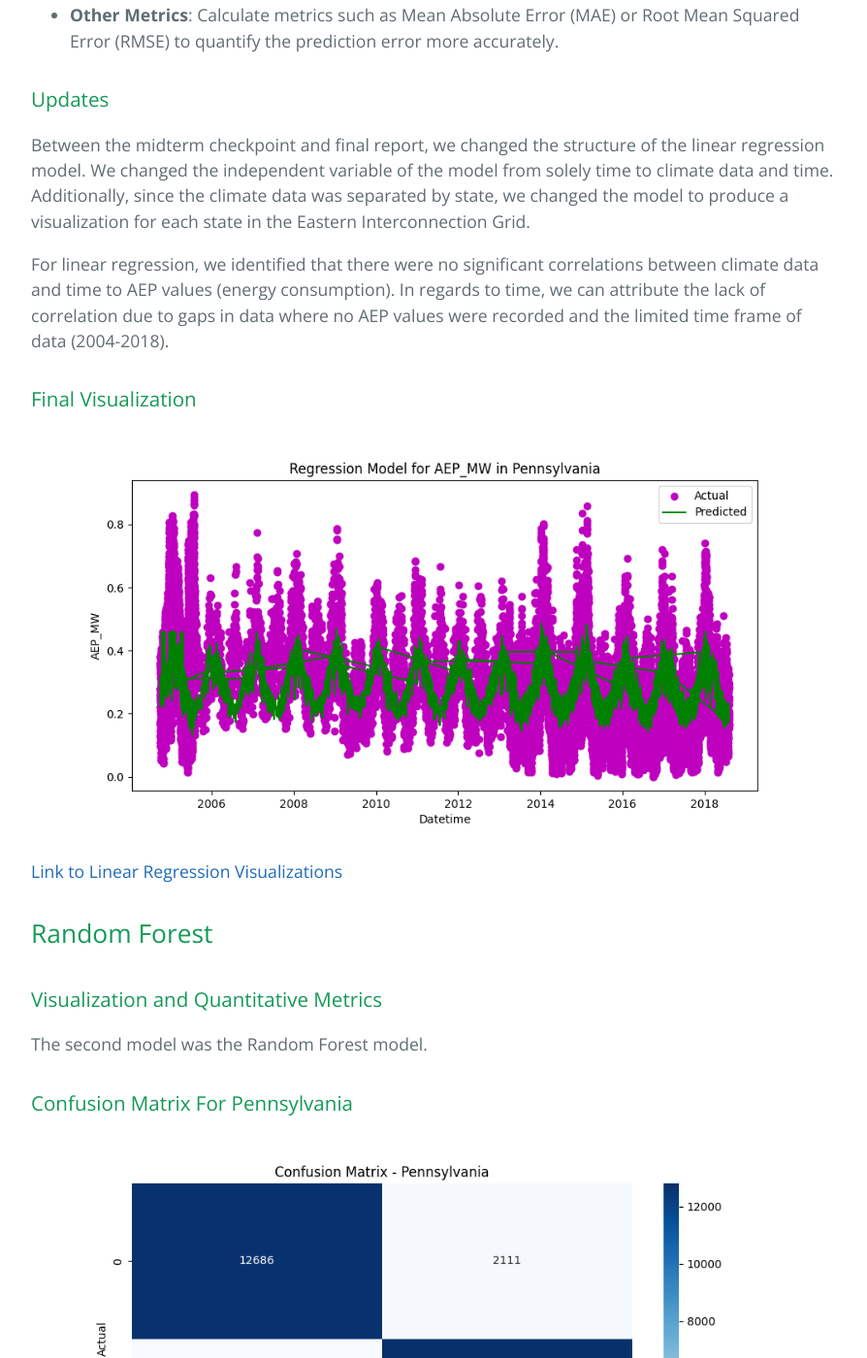
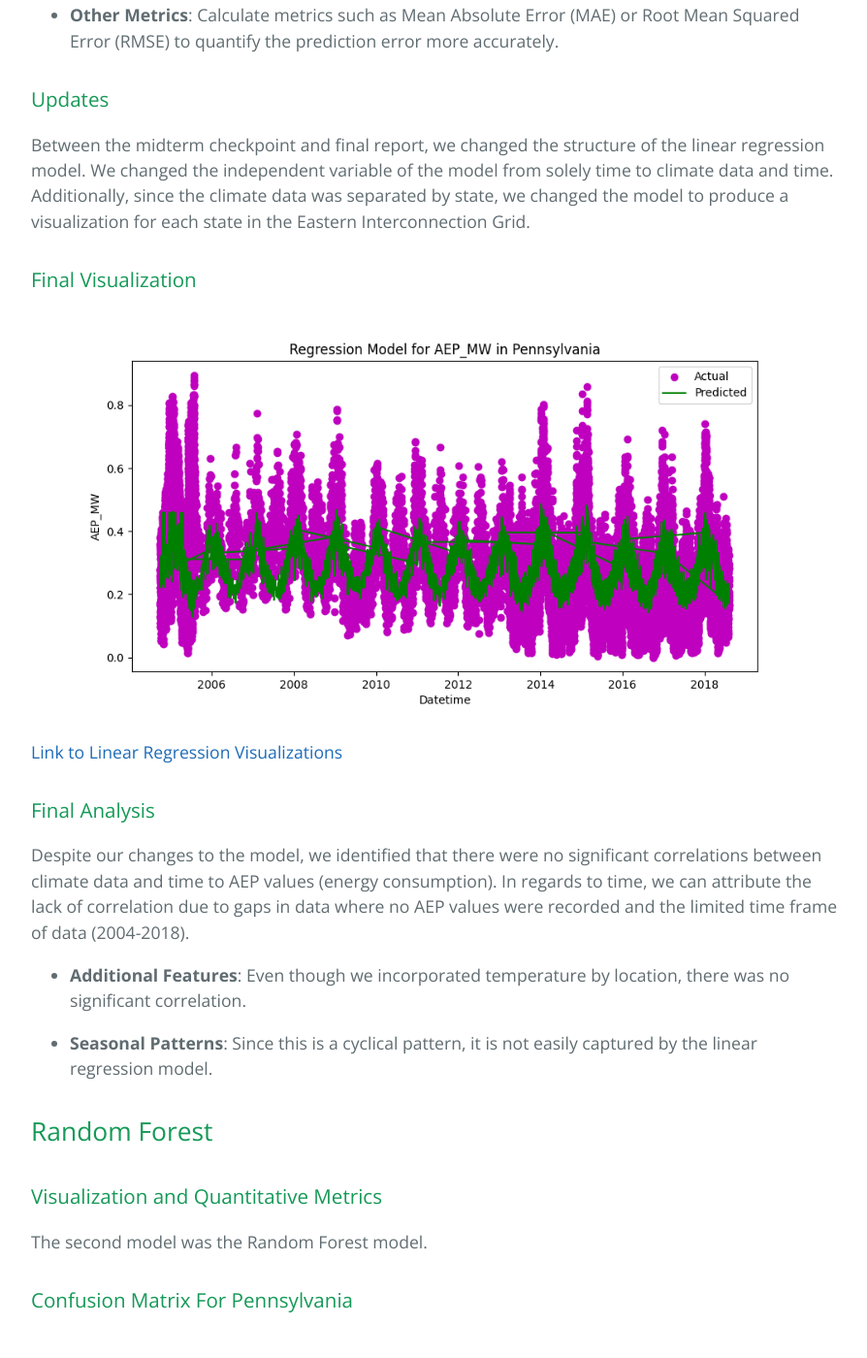
Before and after one commit to tanner-iley/4641-Eco, a Jekyll site: the page built from index.md, in a window 1280 px wide and 1400 px high, scrolled down 5022 px. Shown: the whole window at 97% size, without its empty margins (192-1086 px from the left). Built offline with Jekyll 4.4.1, drawn with Linux system fonts in a browser that asks for light colours; our own code applies the rules of GitHub Pages for plain Markdown files.

Commit message:
Update index.md

```diff
--- a/index.md
+++ b/index.md
@@ -103,13 +103,19 @@ For future iterations of our project, we came up with a list of potential improv
 
 Between the midterm checkpoint and final report, we changed the structure of the linear regression model. We changed the independent variable of the model from solely time to climate data and time. Additionally, since the climate data was separated by state, we changed the model to produce a visualization for each state in the Eastern Interconnection Grid.
 
-For linear regression, we identified that there were no significant correlations between climate data and time to AEP values (energy consumption). In regards to time, we can attribute the lack of correlation due to gaps in data where no AEP values were recorded and the limited time frame of data (2004-2018).
-
 ### Final Visualization
 
 ![RegressionImageFinal](./graphs/linearRegression/linearRegression_Pennsylvania.png)
 
 [Link to Linear Regression Visualizations](./linearRegression_images.md)
+
+### Final Analysis
+
+Despite our changes to the model, we identified that there were no significant correlations between climate data and time to AEP values (energy consumption). In regards to time, we can attribute the lack of correlation due to gaps in data where no AEP values were recorded and the limited time frame of data (2004-2018).
+
+- **Additional Features**: Even though we incorporated temperature by location, there was no significant correlation.
+
+- **Seasonal Patterns**: Since this is a cyclical pattern, it is not easily captured by the linear regression model.
 
 ## Random Forest
 
```
